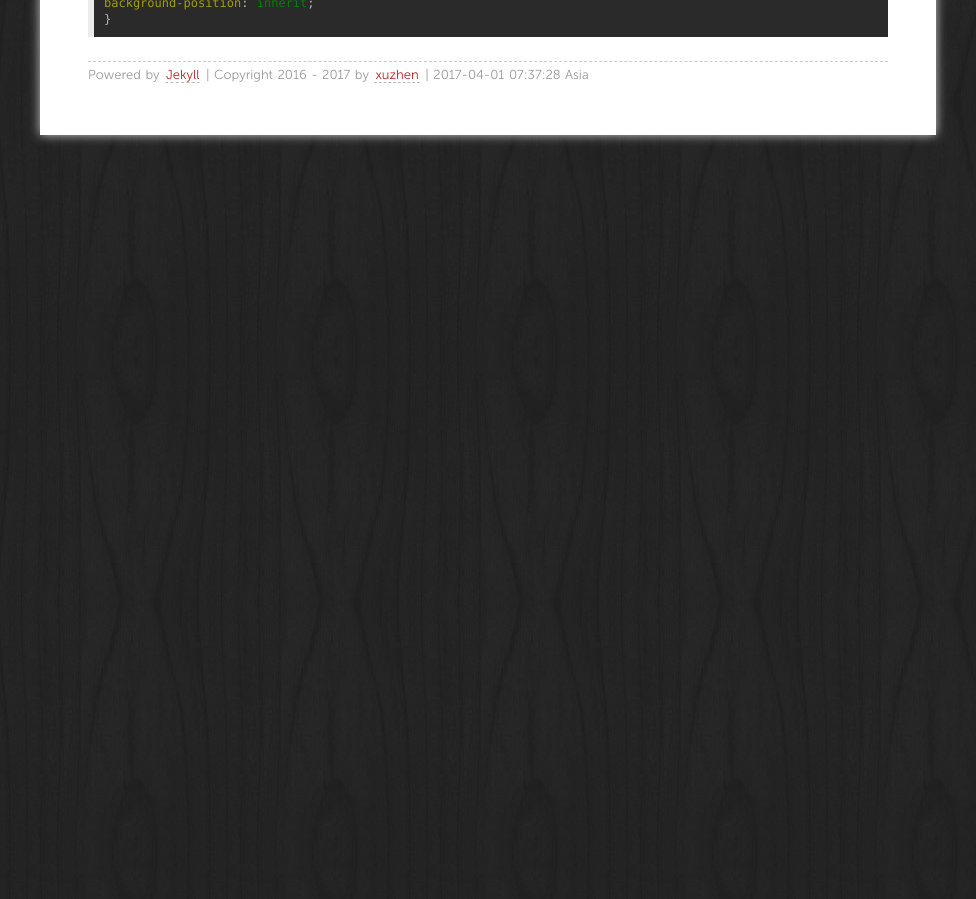
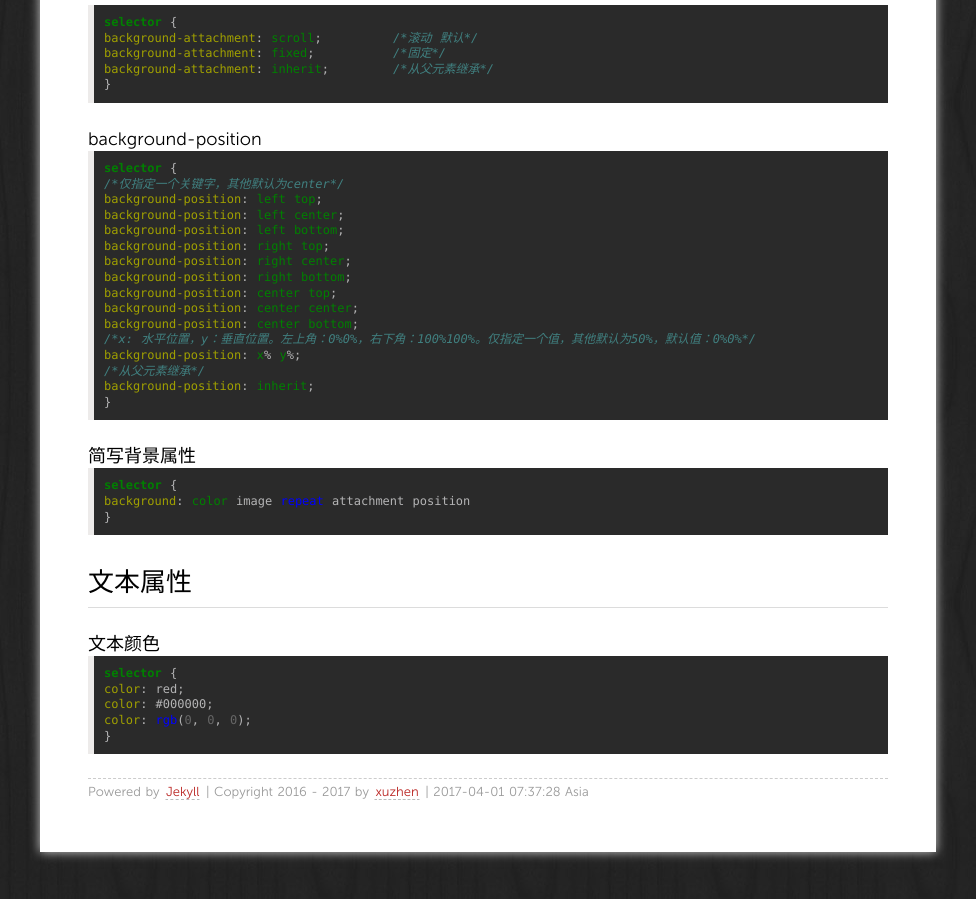
Before and after one commit to xuzhen1994/xuzhen1994.github.io, a Jekyll site: the page built from _posts/2017-03-30-CSS.md, in a window 1280 px wide and 900 px high, scrolled down 2315 px. Shown: the whole window, without its empty margins (152-1128 px from the left). Built offline with Jekyll 4.4.1, drawn with Linux system fonts in a browser that asks for light colours; Markdown is read by kramdown in place of the engine named in the settings; before the commit the page ends 2498 px from its top, so only the background shows below that.

Commit message:
add something

````diff
--- a/_posts/2017-03-30-CSS.md
+++ b/_posts/2017-03-30-CSS.md
@@ -14,20 +14,20 @@ property:value;
 }
 ```
 
-### id选择器 ###
+## id选择器 ##
 ```css
 #id {
 property:value;
 }
 ```
-### class选择器 ###
+## class选择器 ##
 ```css
 .class {
 property:value;
 }
 ```
 
-### 外部样式表 ###
+## 外部样式表 ##
 
 该样式将用于多个页面时，可用此类样式表
 ```html
@@ -35,7 +35,7 @@ property:value;
 <link rel="stylesheeet" type="text/css" href="mystyle.css">
 </head>
 ```
-### 内部样式表 ###
+## 内部样式表 ##
 单个页面的特殊样式
 ```html
 <head>
@@ -47,17 +47,17 @@ property:value;
 </style>
 </head>
 ```
-### 内联样式 ###
+## 内联样式 ##
 样式只是在某一个元素上应用一次
 ```html
 <p style="property:value;property:value;">XXXX</p>
 ```
-### 多重样式 ###
+## 多重样式 ##
 不同样式表定义了同样的选择器：将从更具体的样式表中继承。
 层叠次序：浏览器缺省设置 --> 外部样式表 --> 内部样式表 --> 内联样式
 
-### 背景属性 ###
-#### background-color ####
+## 背景属性 ##
+### background-color ###
 三种颜色定义方式
 ```css
 selector {
@@ -68,7 +68,7 @@ background-color: transparent;		/*透明  默认*/
 background-color: inherit;		/*从父元素继承*/
 }
 ```
-#### background-image ####
+### background-image ###
 默认平铺重复显示
 ```css
 selector {
@@ -77,7 +77,7 @@ background-image: none		/*无 默认*/
 background-image: inherit	/*从父元素继承*/
 }
 ```
-#### background-repeat ####
+### background-repeat ###
 ```css
 selector {
 background-repeat: repeat;		/*垂直和水平重复 默认*/
@@ -87,7 +87,7 @@ background-repeat: no-repeat;		/*不重复*/
 background-repeat: inherit;		/*从父元素继承*/
 }
 ```
-#### background-attachment ####
+### background-attachment ###
 设置背景是否固定
 ```css
 selector {
@@ -96,7 +96,7 @@ background-attachment: fixed;		/*固定*/
 background-attachment: inherit;		/*从父元素继承*/
 }
 ```
-#### background-position ####
+### background-position ###
 
 ```css
 selector {
@@ -116,3 +116,18 @@ background-position: x% y%;
 background-position: inherit;
 }
 ```
+### 简写背景属性 ###
+```css
+selector {
+background: color image repeat attachment position
+}
+```
+## 文本属性 ##
+### 文本颜色 ###
+```css
+selector {
+color: red;
+color: #000000;
+color: rgb(0, 0, 0);
+}
+```
````
